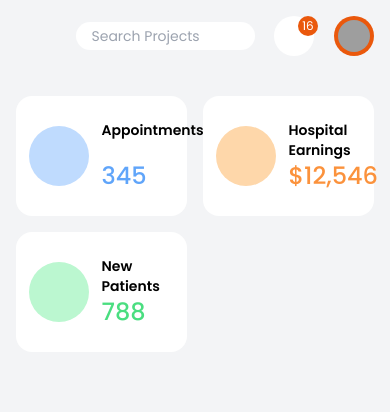
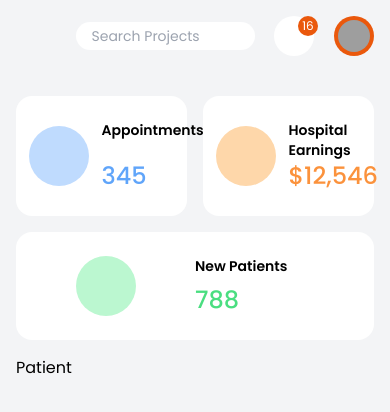
Before and after one commit to zoharkiks/mcare, a Next.js app: page / in a window 390 px wide. Shown: the top 412 px of the page. Built offline with nearby package versions, Linux system fonts and the light colour scheme; grey boxes are pictures that could not be loaded; some icons are missing.

Commit message:
Start buidling patient card

```diff
--- a/components/Stats.tsx
+++ b/components/Stats.tsx
@@ -3,7 +3,7 @@ import React from "react";
 
 const Stats = ({title,stats, icon,iconColor,textColor,iconBackground}) => {
   return (
-    <div className="grid grid-cols-2 bg-white py-6 rounded-2xl  ">
+    <div className="grid grid-cols-2 bg-white py-6 rounded-2xl h-full  ">
       <div className="  flex flex-col items-center justify-center ">
         <div className={`rounded-full ${iconBackground} p-3`}>
           <Icon
--- a/components/index.js
+++ b/components/index.js
@@ -3,5 +3,6 @@
 import  Sidebar  from "./Sidebar"
 import  Navbar  from "./Navbar"
 import  Stats  from "./Stats"
+import  Patient  from "./Patient"
 
-export {Sidebar,Navbar,Stats}
+export {Sidebar,Navbar,Stats,Patient}
--- a/containers/Dashboard.tsx
+++ b/containers/Dashboard.tsx
@@ -1,5 +1,5 @@
 import React from 'react'
-import { Stats } from '../components'
+import { Patient, Stats } from '../components'
 
 const Dashboard = () => {
   return (
@@ -22,6 +22,8 @@ const Dashboard = () => {
       textColor='text-orange-400'
       />
 
+<div className=" col-span-2 md:col-span-1
+">
 <Stats
       title="New Patients"
       stats='788'
@@ -31,6 +33,13 @@ const Dashboard = () => {
       textColor='text-green-400'
       />
 
+</div>
+
+
+<div className=" row-start-3
+">
+<Patient />
+</div>
     </div>
   )
 }
```
